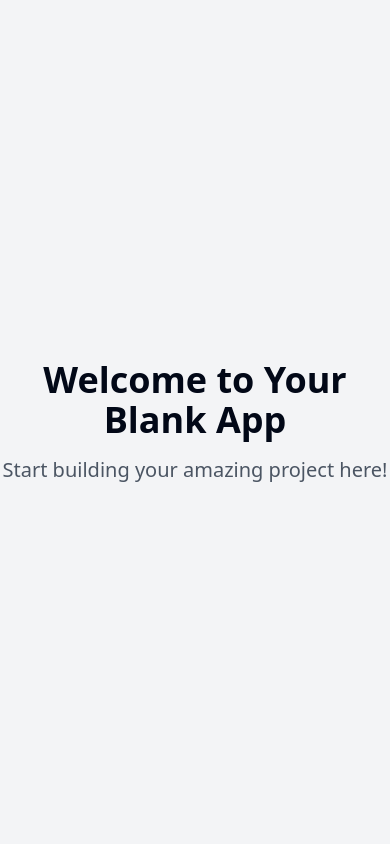
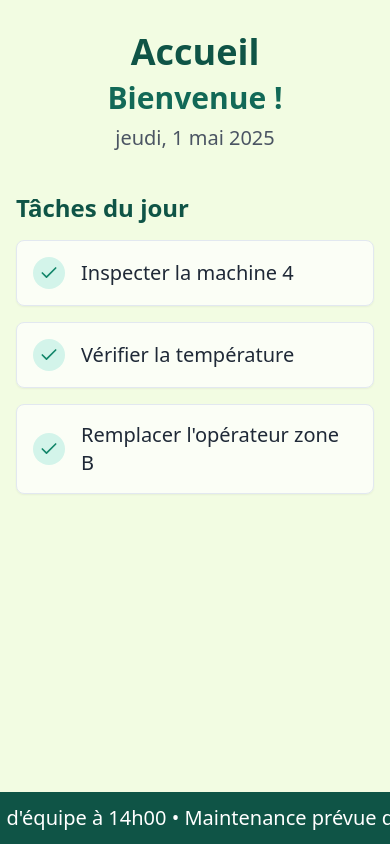
Before and after one commit to omar23563/smart-screen-whisper, a React (Vite) app: page / in a window 390 px wide. Built offline with nearby package versions, Linux system fonts and the light colour scheme.

Commit message:
feat: Implement smart screen display
Implement a web page for a smart screen, displaying current time, today's task from a PostgreSQL database, and a scrolling ticker with announcements. The page should be responsive, visually appealing, and update automatically.

```diff
--- a/package.json
+++ b/package.json
@@ -43,7 +43,7 @@
     "class-variance-authority": "^0.7.1",
     "clsx": "^2.1.1",
     "cmdk": "^1.0.0",
-    "date-fns": "^3.6.0",
+    "date-fns": "^4.1.0",
     "embla-carousel-react": "^8.3.0",
     "input-otp": "^1.2.4",
     "lucide-react": "^0.462.0",
--- /dev/null
+++ b/src/components/Clock.tsx
@@ -0,0 +1,29 @@
+
+import React, { useState, useEffect } from "react";
+import { format } from "date-fns";
+import { fr } from "date-fns/locale";
+
+export const Clock: React.FC = () => {
+  const [date, setDate] = useState(new Date());
+
+  useEffect(() => {
+    const timer = setInterval(() => {
+      setDate(new Date());
+    }, 1000);
+
+    return () => {
+      clearInterval(timer);
+    };
+  }, []);
+
+  // Format: vendredi, 2 mai 2025
+  const formattedDate = format(date, "EEEE, d MMMM yyyy", { locale: fr });
+
+  return (
+    <div className="my-2 text-gray-600">
+      <time className="text-xl" dateTime={date.toISOString()}>
+        {formattedDate}
+      </time>
+    </div>
+  );
+};
--- /dev/null
+++ b/src/components/Header.tsx
@@ -0,0 +1,21 @@
+
+import React from "react";
+import { Clock } from "@/components/Clock";
+
+interface HeaderProps {
+  greeting?: string;
+}
+
+const Header: React.FC<HeaderProps> = ({ greeting = "Bienvenue !" }) => {
+  return (
+    <div className="text-center mb-8">
+      <h1 className="text-4xl font-bold text-teal-800 mb-2">Accueil</h1>
+      <div className="flex flex-col items-center">
+        <div className="text-3xl font-semibold text-teal-700">{greeting}</div>
+        <Clock />
+      </div>
+    </div>
+  );
+};
+
+export default Header;
--- /dev/null
+++ b/src/components/ScrollingTicker.tsx
@@ -0,0 +1,63 @@
+
+import React, { useEffect, useRef, useState } from "react";
+
+interface ScrollingTickerProps {
+  messages: string[];
+  speed?: number; // pixels per second
+}
+
+const ScrollingTicker: React.FC<ScrollingTickerProps> = ({
+  messages,
+  speed = 50
+}) => {
+  const scrollRef = useRef<HTMLDivElement>(null);
+  const [combinedMessage, setCombinedMessage] = useState("");
+
+  // Combine all messages with a separator
+  useEffect(() => {
+    if (messages.length === 0) {
+      setCombinedMessage("Aucune annonce pour le moment");
+    } else {
+      setCombinedMessage(messages.join(" • "));
+    }
+  }, [messages]);
+
+  // Setup scrolling animation
+  useEffect(() => {
+    if (!scrollRef.current) return;
+
+    const scrollElement = scrollRef.current;
+    const scrollWidth = scrollElement.scrollWidth;
+    const clientWidth = scrollElement.clientWidth;
+
+    // Only animate if content is wider than container
+    if (scrollWidth <= clientWidth) return;
+
+    // Calculate animation duration based on content length and speed
+    const duration = scrollWidth / speed;
+
+    // Apply animation
+    scrollElement.style.animationDuration = `${duration}s`;
+    scrollElement.classList.add("animate-ticker");
+
+    return () => {
+      scrollElement.classList.remove("animate-ticker");
+    };
+  }, [combinedMessage, speed]);
+
+  return (
+    <div className="fixed bottom-0 left-0 right-0 bg-teal-800 text-white py-3 overflow-hidden">
+      <div
+        ref={scrollRef}
+        className="whitespace-nowrap px-4 text-xl font-medium"
+        style={{
+          paddingRight: "100vw" // Add padding to create space between repeated text
+        }}
+      >
+        {combinedMessage}
+      </div>
+    </div>
+  );
+};
+
+export default ScrollingTicker;
--- /dev/null
+++ b/src/components/TaskList.tsx
@@ -0,0 +1,66 @@
+
+import React from "react";
+import { Check } from "lucide-react";
+import { Card } from "@/components/ui/card";
+
+export interface Task {
+  id: string;
+  description: string;
+  completed?: boolean;
+}
+
+interface TaskListProps {
+  tasks: Task[];
+  title?: string;
+  isLoading?: boolean;
+}
+
+const TaskList: React.FC<TaskListProps> = ({
+  tasks,
+  title = "Tâches du jour",
+  isLoading = false
+}) => {
+  if (isLoading) {
+    return (
+      <div className="w-full max-w-3xl mx-auto">
+        <h2 className="text-2xl font-bold text-teal-800 mb-4">{title}</h2>
+        <div className="space-y-4">
+          {[1, 2, 3].map((i) => (
+            <Card key={i} className="p-4 animate-pulse bg-white/70">
+              <div className="h-6 bg-gray-200 rounded w-3/4"></div>
+            </Card>
+          ))}
+        </div>
+      </div>
+    );
+  }
+
+  if (tasks.length === 0) {
+    return (
+      <div className="w-full max-w-3xl mx-auto">
+        <h2 className="text-2xl font-bold text-teal-800 mb-4">{title}</h2>
+        <Card className="p-6 text-center bg-white/70">
+          <p className="text-gray-500">Aucune tâche pour aujourd'hui.</p>
+        </Card>
+      </div>
+    );
+  }
+
+  return (
+    <div className="w-full max-w-3xl mx-auto">
+      <h2 className="text-2xl font-bold text-teal-800 mb-4">{title}</h2>
+      <div className="space-y-4">
+        {tasks.map((task) => (
+          <Card key={task.id} className="p-4 flex items-center space-x-4 bg-white/70 shadow-sm">
+            <div className="flex-shrink-0 h-8 w-8 rounded-full bg-teal-100 flex items-center justify-center">
+              <Check className="h-5 w-5 text-teal-600" />
+            </div>
+            <span className="text-xl text-gray-800">{task.description}</span>
+          </Card>
+        ))}
+      </div>
+    </div>
+  );
+};
+
+export default TaskList;
--- /dev/null
+++ b/src/hooks/useTaskData.ts
@@ -0,0 +1,61 @@
+
+import { useState, useEffect } from "react";
+import { Task } from "@/components/TaskList";
+
+// Mock data - this would be replaced with actual database calls
+const mockTasks: Task[] = [
+  { id: "1", description: "Inspecter la machine 4" },
+  { id: "2", description: "Vérifier la température" },
+  { id: "3", description: "Remplacer l'opérateur zone B" },
+];
+
+const mockAnnouncements = [
+  "Réunion d'équipe à 14h00",
+  "Maintenance prévue demain à 10h00",
+  "Nouvelle procédure de sécurité en vigueur à partir de lundi"
+];
+
+// This hook would be replaced with actual API calls
+export function useTaskData() {
+  const [tasks, setTasks] = useState<Task[]>([]);
+  const [announcements, setAnnouncements] = useState<string[]>([]);
+  const [isLoading, setIsLoading] = useState(true);
+  const [error, setError] = useState<string | null>(null);
+
+  useEffect(() => {
+    // Simulate API call
+    const fetchData = async () => {
+      try {
+        // In a real implementation, this would be an API call
+        // await fetch('your-api-endpoint')
+
+        // Simulate network delay
+        await new Promise(resolve => setTimeout(resolve, 1000));
+
+        setTasks(mockTasks);
+        setAnnouncements(mockAnnouncements);
+        setIsLoading(false);
+      } catch (err) {
+        setError("Erreur lors du chargement des données");
+        setIsLoading(false);
+        console.error("Error fetching data:", err);
+      }
+    };
+
+    fetchData();
+
+    // Set up polling every 30 seconds to refresh data
+    const interval = setInterval(fetchData, 30000);
+
+    return () => {
+      clearInterval(interval);
+    };
+  }, []);
+
+  return {
+    tasks,
+    announcements,
+    isLoading,
+    error
+  };
+}
--- a/src/index.css
+++ b/src/index.css
@@ -1,3 +1,4 @@
+
 @tailwind base;
 @tailwind components;
 @tailwind utilities;
@@ -13,7 +14,7 @@
     --popover: 0 0% 100%;
     --popover-foreground: 222.2 84% 4.9%;
 
-    --primary: 222.2 47.4% 11.2%;
+    --primary: 161 100% 24%;
     --primary-foreground: 210 40% 98%;
 
     --secondary: 210 40% 96.1%;
@@ -22,7 +23,7 @@
     --muted: 210 40% 96.1%;
     --muted-foreground: 215.4 16.3% 46.9%;
 
-    --accent: 210 40% 96.1%;
+    --accent: 150 30% 96%;
     --accent-foreground: 222.2 47.4% 11.2%;
 
     --destructive: 0 84.2% 60.2%;
@@ -30,25 +31,9 @@
 
     --border: 214.3 31.8% 91.4%;
     --input: 214.3 31.8% 91.4%;
-    --ring: 222.2 84% 4.9%;
+    --ring: 161 100% 24%;
 
     --radius: 0.5rem;
-
-    --sidebar-background: 0 0% 98%;
-
-    --sidebar-foreground: 240 5.3% 26.1%;
-
-    --sidebar-primary: 240 5.9% 10%;
-
-    --sidebar-primary-foreground: 0 0% 98%;
-
-    --sidebar-accent: 240 4.8% 95.9%;
-
-    --sidebar-accent-foreground: 240 5.9% 10%;
-
-    --sidebar-border: 220 13% 91%;
-
-    --sidebar-ring: 217.2 91.2% 59.8%;
   }
 
   .dark {
@@ -61,7 +46,7 @@
     --popover: 222.2 84% 4.9%;
     --popover-foreground: 210 40% 98%;
 
-    --primary: 210 40% 98%;
+    --primary: 161 100% 40%;
     --primary-foreground: 222.2 47.4% 11.2%;
 
     --secondary: 217.2 32.6% 17.5%;
@@ -70,7 +55,7 @@
     --muted: 217.2 32.6% 17.5%;
     --muted-foreground: 215 20.2% 65.1%;
 
-    --accent: 217.2 32.6% 17.5%;
+    --accent: 150 30% 20%;
     --accent-foreground: 210 40% 98%;
 
     --destructive: 0 62.8% 30.6%;
@@ -78,15 +63,7 @@
 
     --border: 217.2 32.6% 17.5%;
     --input: 217.2 32.6% 17.5%;
-    --ring: 212.7 26.8% 83.9%;
-    --sidebar-background: 240 5.9% 10%;
-    --sidebar-foreground: 240 4.8% 95.9%;
-    --sidebar-primary: 224.3 76.3% 48%;
-    --sidebar-primary-foreground: 0 0% 100%;
-    --sidebar-accent: 240 3.7% 15.9%;
-    --sidebar-accent-foreground: 240 4.8% 95.9%;
-    --sidebar-border: 240 3.7% 15.9%;
-    --sidebar-ring: 217.2 91.2% 59.8%;
+    --ring: 161 100% 40%;
   }
 }
 
@@ -99,3 +76,16 @@
     @apply bg-background text-foreground;
   }
 }
+
+@keyframes ticker {
+  0% {
+    transform: translateX(0);
+  }
+  100% {
+    transform: translateX(-100%);
+  }
+}
+
+.animate-ticker {
+  animation: ticker linear infinite;
+}
--- a/src/pages/Index.tsx
+++ b/src/pages/Index.tsx
@@ -1,12 +1,34 @@
-// Update this page (the content is just a fallback if you fail to update the page)
+
+import React from "react";
+import Header from "@/components/Header";
+import TaskList from "@/components/TaskList";
+import ScrollingTicker from "@/components/ScrollingTicker";
+import { useTaskData } from "@/hooks/useTaskData";
 
 const Index = () => {
+  const { tasks, announcements, isLoading, error } = useTaskData();
+
   return (
-    <div className="min-h-screen flex items-center justify-center bg-gray-100">
-      <div className="text-center">
-        <h1 className="text-4xl font-bold mb-4">Welcome to Your Blank App</h1>
-        <p className="text-xl text-gray-600">Start building your amazing project here!</p>
+    <div className="min-h-screen bg-green-50 relative">
+      <div className="container mx-auto px-4 pt-8 pb-16">
+        <Header />
+
+        {error && (
+          <div className="bg-red-100 border-l-4 border-red-500 text-red-700 p-4 mb-6 rounded">
+            {error}
+          </div>
+        )}
+
+        <TaskList
+          tasks={tasks}
+          isLoading={isLoading}
+        />
       </div>
+
+      <ScrollingTicker
+        messages={announcements}
+        speed={60}
+      />
     </div>
   );
 };
--- a/tailwind.config.ts
+++ b/tailwind.config.ts
@@ -1,3 +1,4 @@
+
 import type { Config } from "tailwindcss";
 
 export default {
@@ -52,16 +53,30 @@ export default {
 					DEFAULT: 'hsl(var(--card))',
 					foreground: 'hsl(var(--card-foreground))'
 				},
-				sidebar: {
-					DEFAULT: 'hsl(var(--sidebar-background))',
-					foreground: 'hsl(var(--sidebar-foreground))',
-					primary: 'hsl(var(--sidebar-primary))',
-					'primary-foreground': 'hsl(var(--sidebar-primary-foreground))',
-					accent: 'hsl(var(--sidebar-accent))',
-					'accent-foreground': 'hsl(var(--sidebar-accent-foreground))',
-					border: 'hsl(var(--sidebar-border))',
-					ring: 'hsl(var(--sidebar-ring))'
-				}
+				teal: {
+					50: '#f2fcf9',
+					100: '#d3f4ea',
+					200: '#a7e7d4',
+					300: '#6bd4b6',
+					400: '#39bf99',
+					500: '#1ea67f',
+					600: '#13866a',
+					700: '#126957',
+					800: '#0f5446',
+					900: '#0e4539',
+				},
+				green: {
+					50: '#F2FCE2', // Light green background from the image
+					100: '#DFFDB9',
+					200: '#C9F98E',
+					300: '#A9EF57',
+					400: '#8EE932',
+					500: '#72D41E',
+					600: '#57AC13',
+					700: '#41850E',
+					800: '#2E650A',
+					900: '#204807',
+				},
 			},
 			borderRadius: {
 				lg: 'var(--radius)',
```
Also changed, not shown: 1 other file (tests, documents, lock files or other folders).
